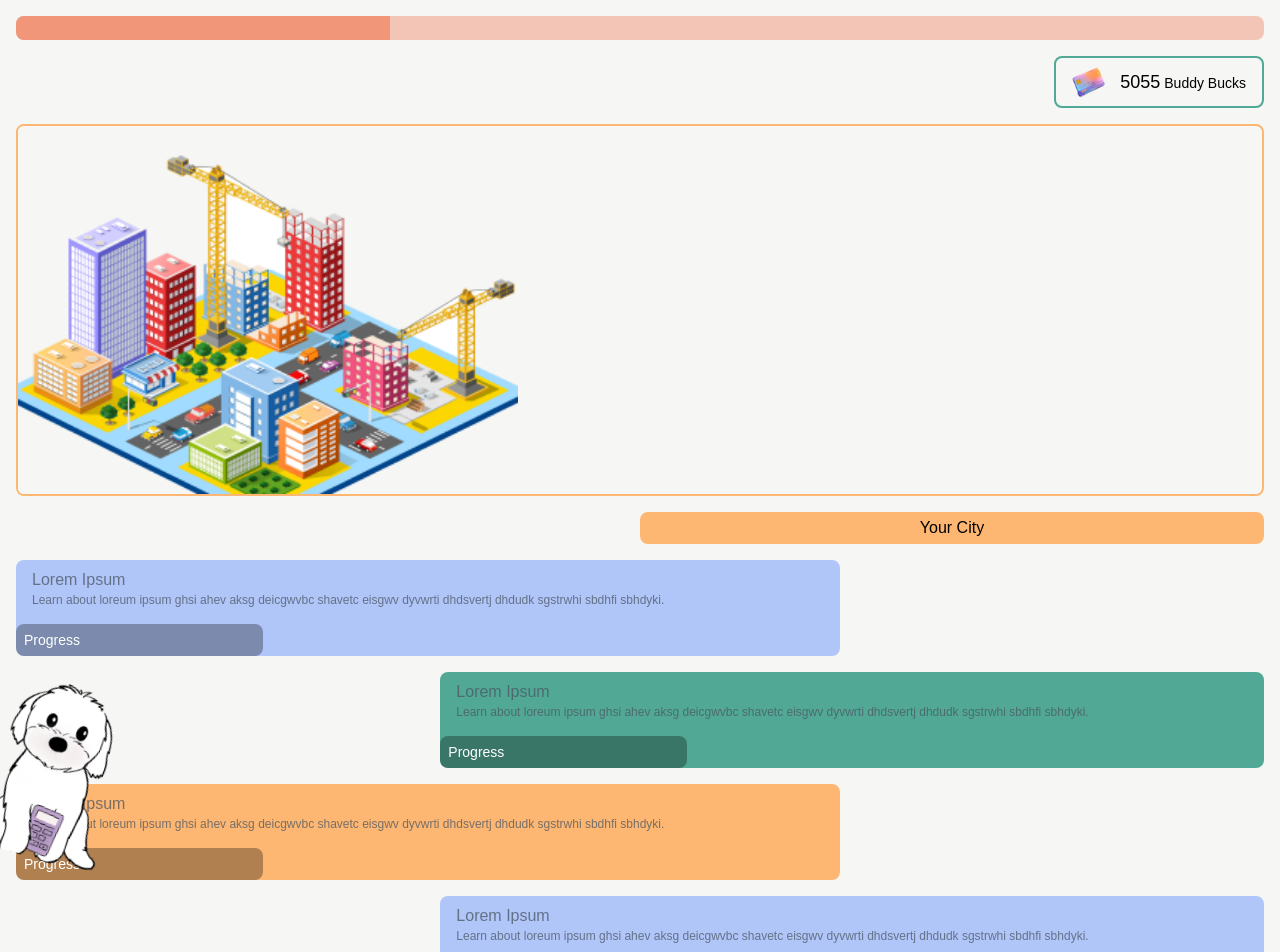
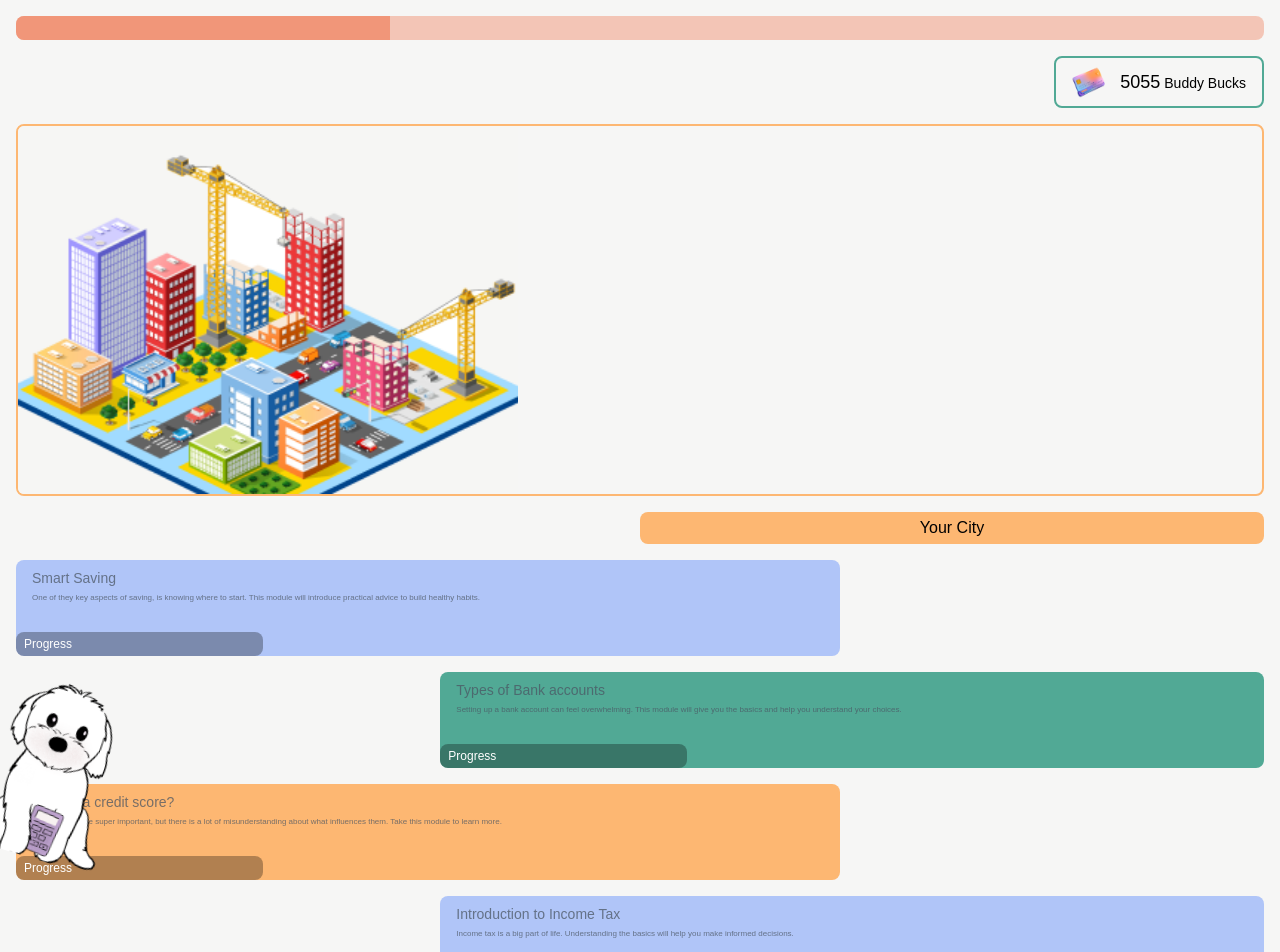
Before and after one commit to dj24/sync-the-city-2023-next, a Next.js app: page /home in a window 1280 px wide. Shown: the top 952 px of the page. Built offline with nearby package versions, Linux system fonts and the light colour scheme; a web font is replaced by a local one.

Commit message:
update modules

```diff
--- a/components/continue-and-back.js
+++ b/components/continue-and-back.js
@@ -8,7 +8,7 @@ export const ContinueAndBack = ({ onBack, onContinue }) => {
           <BackIcon />
         </button>
       )}
-      <button onClick={onContinue} className="flex-1 py-4">
+      <button onClick={onContinue} className="flex-1 py-4 min-w-50">
         Continue
       </button>
     </div>
--- a/components/module-card.js
+++ b/components/module-card.js
@@ -13,10 +13,10 @@ export const ModuleCard = ({
         className="rounded-lg h-24 relative px-4 py-2"
         style={{ background }}
       >
-        <h2 className="text-gray-600/75">{title}</h2>
-        <p className="text-xs text-gray-600/75">{children}</p>
+        <h2 className="text-gray-600/75 text-sm mb-1">{title}</h2>
+        <p className="text-[8px] leading-normal text-gray-600/75">{children}</p>
         <div
-          className="bg-black/30 left-0 bottom-0 h-8 absolute rounded-lg flex items-center p-2 text-white text-sm"
+          className="bg-black/30 left-0 bottom-0 h-6 absolute rounded-lg flex items-center p-2 text-white text-xs"
           style={{ width: `${progress}%` }}
         >
           Progress
--- a/pages/home.js
+++ b/pages/home.js
@@ -10,39 +10,27 @@ import { BuddyIllustration } from "../components/buddy-illustration";
 const modules = [
   {
     colour: "#B0C5F8",
-    title: "Lorem Ipsum",
+    title: "Smart Saving",
     content:
-      "Learn about loreum ipsum ghsi ahev aksg deicgwvbc shavetc eisgwv dyvwrti dhdsvertj dhdudk sgstrwhi sbdhfi sbhdyki.",
+      "One of they key aspects of saving, is knowing where to start. This module will introduce practical advice to build healthy habits.",
   },
   {
     colour: "#51A995",
-    title: "Lorem Ipsum",
+    title: "Types of Bank accounts",
     content:
-      "Learn about loreum ipsum ghsi ahev aksg deicgwvbc shavetc eisgwv dyvwrti dhdsvertj dhdudk sgstrwhi sbdhfi sbhdyki.",
+      "Setting up a bank account can feel overwhelming. This module will give you the basics and help you understand your choices.",
   },
   {
     colour: "#FDB772",
-    title: "Lorem Ipsum",
+    title: "What is a credit score?",
     content:
-      "Learn about loreum ipsum ghsi ahev aksg deicgwvbc shavetc eisgwv dyvwrti dhdsvertj dhdudk sgstrwhi sbdhfi sbhdyki.",
+      "Credit scores are super important, but there is a lot of misunderstanding about what influences them. Take this module to learn more.",
   },
   {
     colour: "#B0C5F8",
-    title: "Lorem Ipsum",
+    title: "Introduction to Income Tax",
     content:
-      "Learn about loreum ipsum ghsi ahev aksg deicgwvbc shavetc eisgwv dyvwrti dhdsvertj dhdudk sgstrwhi sbdhfi sbhdyki.",
-  },
-  {
-    colour: "#51A995",
-    title: "Lorem Ipsum",
-    content:
-      "Learn about loreum ipsum ghsi ahev aksg deicgwvbc shavetc eisgwv dyvwrti dhdsvertj dhdudk sgstrwhi sbdhfi sbhdyki.",
-  },
-  {
-    colour: "#FDB772",
-    title: "Lorem Ipsum",
-    content:
-      "Learn about loreum ipsum ghsi ahev aksg deicgwvbc shavetc eisgwv dyvwrti dhdsvertj dhdudk sgstrwhi sbdhfi sbhdyki.",
+      "Income tax is a big part of life. Understanding the basics will help you make informed decisions.",
   },
 ];
 export default function Home() {
```
